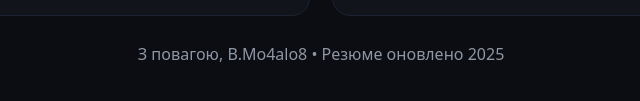
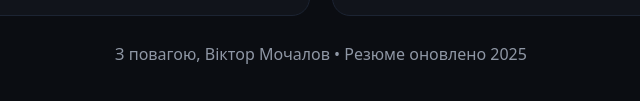
Before and after one commit to Mo-Love/CV_MO2, a plain HTML site: page index.html in a window 1280 px wide. Shown: the part 3270-3371 px from the top of the page, 319-959 px from the left. Drawn offline with Linux system fonts and the light colour scheme.

Commit message:
Update index.html

```diff
--- a/index.html
+++ b/index.html
@@ -275,7 +275,7 @@
     </div>
 
     <footer>
-      З повагою, B.Mo4alo8 • Резюме оновлено 2025
+      З повагою, Віктор Мочалов • Резюме оновлено 2025
     </footer>
   </div>
 </body>
```
